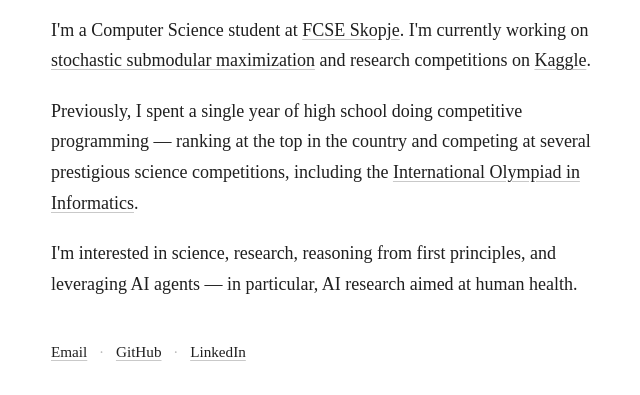
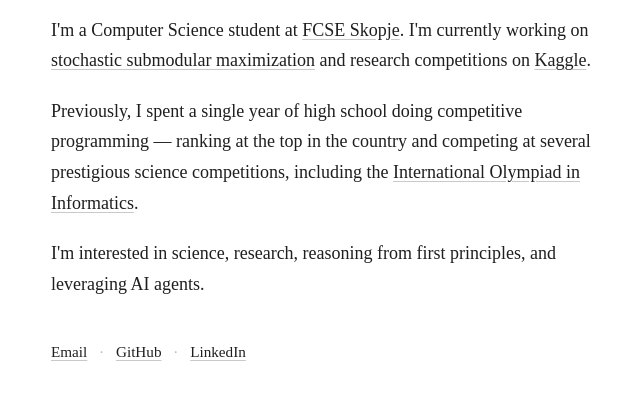
Before and after one commit to petrovmarko/petrovmarko.github.io, an Astro site: page / in a window 1280 px wide. Shown: the part 173-568 px from the top of the page, without its empty margins (303-943 px from the left). Built offline with nearby package versions, Linux system fonts and the light colour scheme; Astro itself is replaced by a stand-in of ours.

Commit message:
Update index.astro

```diff
--- a/src/pages/index.astro
+++ b/src/pages/index.astro
@@ -23,7 +23,7 @@ import Layout from '../layouts/Layout.astro';
 
     <p>
       I'm interested in science, research, reasoning from first principles, and leveraging
-      AI agents — in particular, AI research aimed at human health.
+      AI agents.
     </p>
 
     <p class="links">
```
